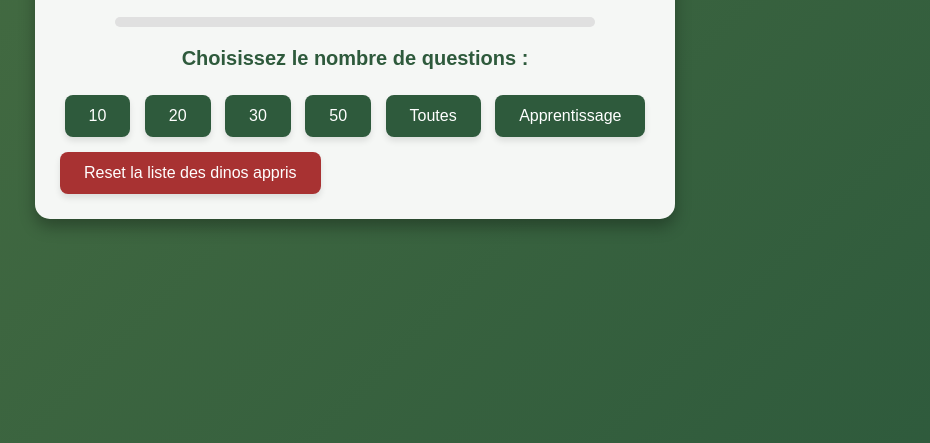
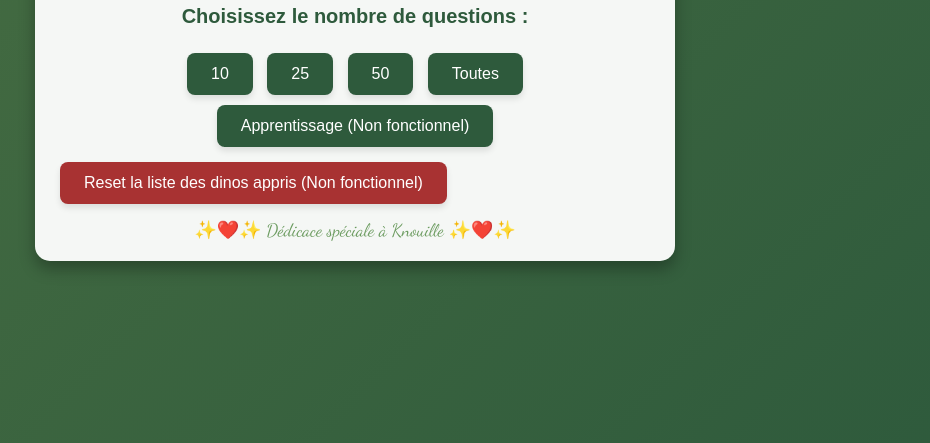
Before and after one commit to Niteuk/projet-dinosaure, a plain HTML site: page index.html in a window 1280 px wide. Shown: the part 357-800 px from the top of the page, without its empty margins (285-1215 px from the left). Drawn offline with Linux system fonts and the light colour scheme.

Commit message:
legere modif css

```diff
--- a/index.html
+++ b/index.html
@@ -4,6 +4,7 @@
   <meta charset="UTF-8">
   <title>Quiz sur les dinosaures</title>
   <link rel="stylesheet" href="style.css">
+  <link href="https://fonts.googleapis.com/css2?family=Dancing+Script&display=swap" rel="stylesheet"> <!-- Ajout de la police -->
   <link rel="manifest" href="manifest.json">
   <meta name="viewport" content="width=device-width, initial-scale=1.0">
   <script src="dino-list.js"></script>
@@ -11,6 +12,8 @@
     // Charger les dinosaures appris au démarrage depuis localStorage
     window.addEventListener('load', () => {
       knownImages = new Set(JSON.parse(localStorage.getItem("knownDinosaurs")) || []);
+      skippedImages = new Set(JSON.parse(localStorage.getItem("skippedDinosaurs")) || []);
+      errorScores = JSON.parse(localStorage.getItem("errorScores")) || {};
     });
 
     if ('serviceWorker' in navigator) {
@@ -33,16 +36,16 @@
     <div id="mode-selection">
       <h2>Choisissez le nombre de questions :</h2>
       <button onclick="startQuiz(10)">10</button>
-      <button onclick="startQuiz(20)">20</button>
-      <button onclick="startQuiz(30)">30</button>
+      <button onclick="startQuiz(25)">25</button>
       <button onclick="startQuiz(50)">50</button>
       <button onclick="startQuiz('all')">Toutes</button>
-      <button onclick="startLearningMode()">Apprentissage</button>
+      <button onclick="startLearningMode()">Apprentissage (Non fonctionnel)</button>
     </div>
     <div id="game-container" style="display: none;">
       <div id="question-container"></div>
     </div>
-    <button id="reset-button" onclick="resetLearnedDinosaurs()">Reset la liste des dinos appris</button>
+    <button id="reset-button" onclick="resetLearnedDinosaurs()">Reset la liste des dinos appris (Non fonctionnel)</button>
+    <div id="dedication">✨❤️✨ Dédicace spéciale à Knouille ✨❤️✨</div>
   </div>
   <script src="script.js"></script>
 </body>
--- a/style.css
+++ b/style.css
@@ -202,6 +202,20 @@ button:hover {
   animation: fadeIn 0.5s ease;
 }
 
+#dedication {
+  margin-top: 15px;
+  font-family: 'Dancing Script', cursive, 'Arial';
+  font-size: 18px;
+  color: #6b9b5f;
+  opacity: 0;
+  animation: fadeInDedication 2s ease-in-out forwards;
+}
+
+@keyframes fadeInDedication {
+  from { opacity: 0; transform: translateY(10px); }
+  to { opacity: 1; transform: translateY(0); }
+}
+
 @keyframes fadeIn {
   from { opacity: 0; transform: translateY(20px); }
   to { opacity: 1; transform: translateY(0); }
@@ -234,4 +248,8 @@ button:hover {
   .score-box, .question-progress {
     font-size: 14px;
   }
+
+  #dedication {
+    font-size: 16px;
+  }
 }
```
